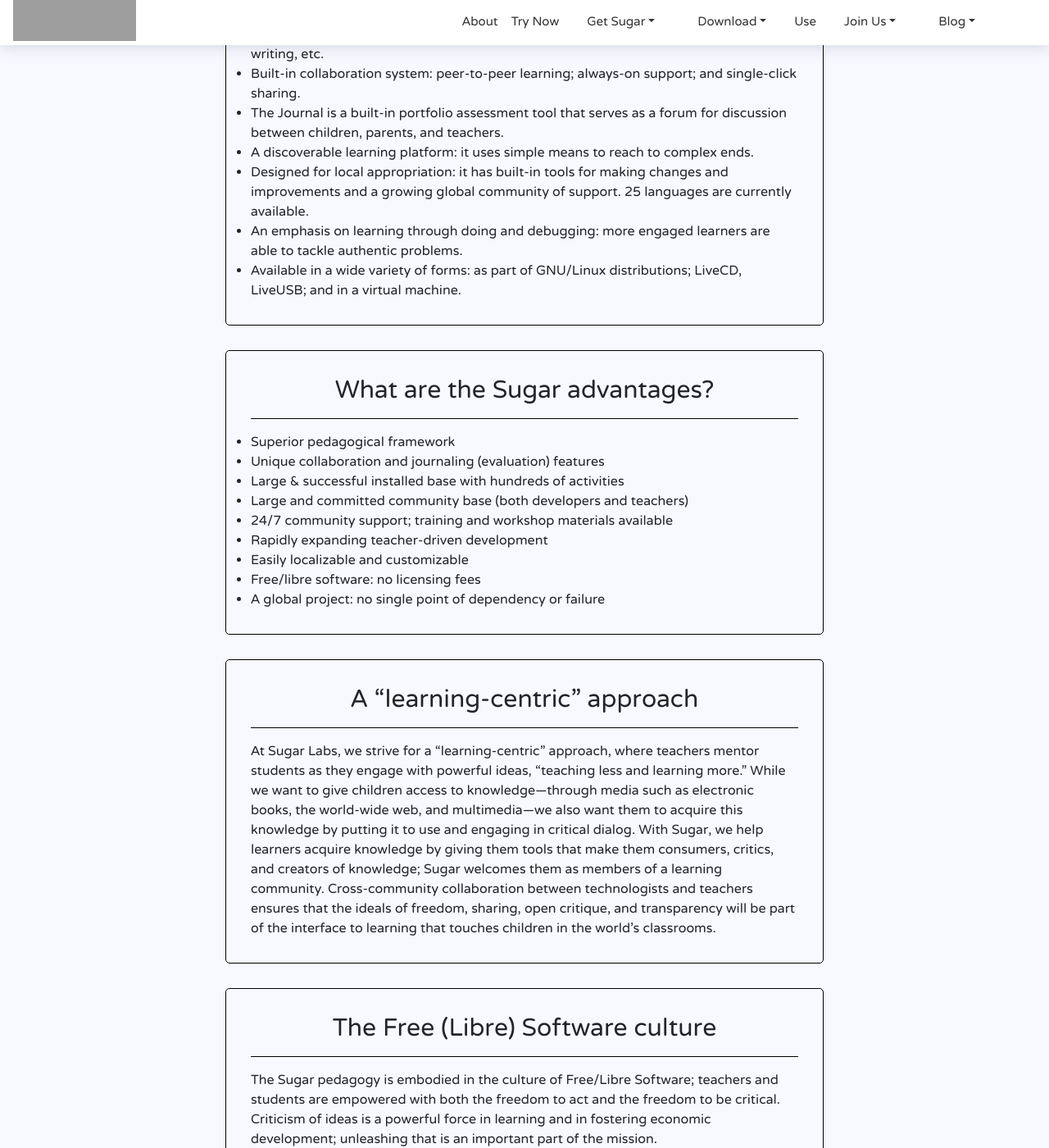
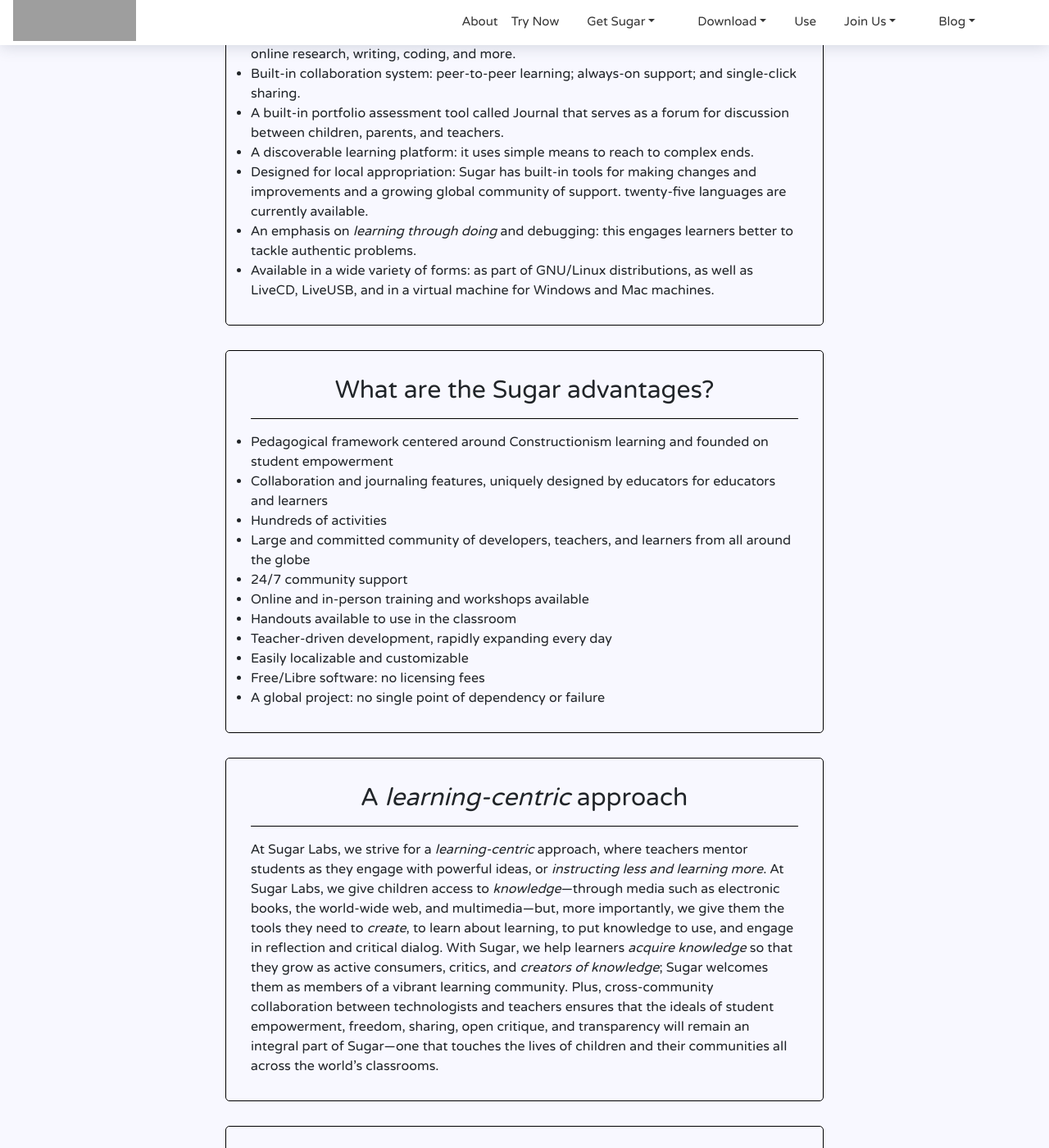
Before and after one commit to sugarlabs/www, a Jekyll site: the page built from more.html, in a window 1280 px wide and 1400 px high, scrolled down 788 px. Shown: the whole window at 82% size. Built offline with Jekyll 4.4.1, drawn with Linux system fonts in a browser that asks for light colours; some of the changed text lies outside the part shown; grey boxes are pictures that could not be loaded.

Commit message:
Copyedits more page (#410)
* It's 2024, y'all! \o/

* Copyedits, suggestions, and comments

* I think we should just use scare quotes when calling a term into question; we need a styleguide; I can help

---------

Co-authored-by: Devin Ulibarri <devin@devinulibarri.com>

```diff
--- a/more.html
+++ b/more.html
@@ -17,25 +17,25 @@ permalink: /more/index.html
                 <div class="row justify-content-center">
                     <div class="col-md-8 col-md-push-2">
                         <div class="border-box customBox" >
-                            <h2 class="text-center">What makes Sugar different?</h2>
+                            <h2 class="text-center">What makes Sugar different?</h2><!--It would be nice to define what we are talking about when we say "Sugar", since we have multiple platforms. For example, is this page dedicated to Sugar as desktop environment, or do we want to make this broader to include web apps, Sugarizer, etc.-->
                             <hr>
                             <ul class="listDiscStyle">
-                                <li  class="listFont" >Sugar facilitates sharing and collaboration: Children can write,
+                                <li  class="listFont" >Sugar facilitates sharing and collaboration: children can write articles,
                                 share books, or make music together with a single mouse-click.</li>
                                 <li class="listFont">Activities, not applications: Sugar activities are applicable
                                 beyond the scope of the classroom and even Sugar itself.</li>
                                 <li class="listFont">Automatic backup of Activity work; no worrying about files or
                                 folders. Sugar’s Journal makes it almost impossible to lose any
                                 data.</li>
-                                <li class="listFont">The Journal records everything you do: It is a place to reflect
+                                <li class="listFont">The Journal records everything you do: it is a place to reflect
                                 upon and evaluate your work.</li>
                                 <li class="listFont">Sugar runs on most computer hardware, including slower machines.</li>
-                                <li class="listFont">Sugar is Free (Libre) Software: It is written in the Python
+                                <li class="listFont">Sugar is Free (Libre) Software: it is written in the Python
                                 language and easily customized.</li>
-                                <li class="listFont">Sugar is documented by its users: It is easy to use and teachers
+                                <li class="listFont">Sugar is documented by its users: it is easy to use, and teachers
                                 worldwide have created a wealth of pedagogical materials for it.</li>
                                 <li class="listFont">Sugar is written by its users: 50% of the updates to our latest
-                                release came directly from our users.</li>
+                                release came directly from our users.</li><!--It would be nice to have a link here, for reference. -->
                             </ul>
                         </div>
                     </div>
@@ -47,20 +47,20 @@ permalink: /more/index.html
                             <hr>
                             <ul class="listDiscStyle">
                                 <li class="listFont">Hundreds of tools for discovery through exploring, expressing, and
-                                sharing: browsing, writing, etc.</li>
+                                sharing through online research, writing, coding, and more.</li>
                                 <li class="listFont">Built-in collaboration system: peer-to-peer learning; always-on
-                                support; and single-click sharing.</li>
-                                <li class="listFont">The Journal is a built-in portfolio assessment tool that serves as
+                                support; and single-click sharing.</li><!-- What is "always-on support"?-->
+                                <li class="listFont">A built-in portfolio assessment tool called Journal that serves as
                                 a forum for discussion between children, parents, and teachers.</li>
                                 <li class="listFont">A discoverable learning platform: it uses simple means to reach to
-                                complex ends.</li>
-                                <li class="listFont">Designed for local appropriation: it has built-in tools for making
-                                changes and improvements and a growing global community of support. 25
+                                complex ends.</li><!--What do we mean by "discoverable"? That we can use the platform to discover ideas? I don't think we mean "easy to find", but it's perhaps not totally obvious.-->
+                                <li class="listFont">Designed for local appropriation: Sugar has built-in tools for making
+                                changes and improvements and a growing global community of support. twenty-five
                                 languages are currently available.</li>
-                                <li class="listFont">An emphasis on learning through doing and debugging: more engaged
-                                learners are able to tackle authentic problems.</li>
+                                <li class="listFont">An emphasis on <em>learning through doing</em> and debugging: this engages
+                                learners better to tackle authentic problems.</li>
                                 <li class="listFont">Available in a wide variety of forms: as part of GNU/Linux
-                                distributions; LiveCD, LiveUSB; and in a virtual machine.</li>
+                                distributions, as well as LiveCD, LiveUSB, and in a virtual machine for Windows and Mac machines.</li>
                             </ul>
                         </div>
                     </div>
@@ -71,14 +71,16 @@ permalink: /more/index.html
                             <h2 class="text-center">What are the Sugar advantages?</h2>
                             <hr>
                             <ul class="listDiscStyle">
-                                <li class="listFont">Superior pedagogical framework</li>
-                                <li class="listFont">Unique collaboration and journaling (evaluation) features</li>
-                                <li class="listFont">Large & successful installed base with hundreds of activities</li>
-                                <li class="listFont">Large and committed community base (both developers and teachers)</li>
-                                <li class="listFont">24/7 community support; training and workshop materials available</li>
-                                <li class="listFont">Rapidly expanding teacher-driven development</li>
+                                <li class="listFont">Pedagogical framework centered around Constructionism learning and founded on student empowerment</li>
+                                <li class="listFont">Collaboration and journaling features, uniquely designed by educators for educators and learners</li>
+                                <li class="listFont">Hundreds of activities</li><!--I didn't understand what we meant by "Large & successful installed base" so I removed it for now-->
+                                <li class="listFont">Large and committed community of developers, teachers, and learners from all around the globe</li><!--Perhaps it would be nice to have numbers here, if possible-->
+                                <li class="listFont">24/7 community support</li><!--What do we mean by this? That we are available by Matrix/IRC?-->
+				<li class="listFont">Online and in-person training and workshops available</li>
+				<li class="listFont">Handouts available to use in the classroom</li>
+                                <li class="listFont">Teacher-driven development, rapidly expanding every day</li>
                                 <li class="listFont">Easily localizable and customizable</li>
-                                <li class="listFont">Free/libre software: no licensing fees</li>
+                                <li class="listFont">Free/Libre software: no licensing fees</li>
                                 <li class="listFont">A global project: no single point of dependency or failure</li>
                             </ul>
                         </div>
@@ -87,10 +89,10 @@ permalink: /more/index.html
                 <div class="row justify-content-center">
                     <div class="col-md-8 col-md-push-2">
                         <div class="border-box customBox" >
-                            <h2 class="text-center">A “learning-centric” approach</h2>
+                            <h2 class="text-center">A <em>learning-centric</em> approach</h2>
                             <hr>
                             <ul>
-                                <li class="listFont">At Sugar Labs, we strive for a “learning-centric” approach, where teachers mentor students as they engage with powerful ideas, “teaching less and learning more.” While we want to give children access to knowledge—through media such as electronic books, the world-wide web, and multimedia—we also want them to acquire this knowledge by putting it to use and engaging in critical dialog. With Sugar, we help learners acquire knowledge by giving them tools that make them consumers, critics, and creators of knowledge; Sugar welcomes them as members of a learning community. Cross-community collaboration between technologists and teachers ensures that the ideals of freedom, sharing, open critique, and transparency will be part of the interface to learning that touches children in the world’s classrooms.</li>
+                                <li class="listFont">At Sugar Labs, we strive for a <i>learning-centric</i> approach, where teachers mentor students as they engage with powerful ideas, or <em>instructing less and learning more</em>. At Sugar Labs, we give children access to <i>knowledge</i>—through media such as electronic books, the world-wide web, and multimedia—but, more importantly, we give them the tools they need to <i>create</i>, to learn about learning, to put knowledge to use, and engage in reflection and critical dialog. With Sugar, we help learners <i>acquire knowledge</i> so that they grow as active consumers, critics, and <i>creators of knowledge</i>; Sugar welcomes them as members of a vibrant learning community. Plus, cross-community collaboration between technologists and teachers ensures that the ideals of student empowerment, freedom, sharing, open critique, and transparency will remain an integral part of Sugar—one that touches the lives of children and their communities all across the world’s classrooms.</li>
                             </ul>
                         </div>
                     </div>
@@ -101,7 +103,7 @@ permalink: /more/index.html
                             <h2 class="text-center">The Free (Libre) Software culture</h2>
                             <hr>
                             <ul >
-                                <li class="listFont">The Sugar pedagogy is embodied in the culture of Free/Libre Software; teachers and students are empowered with both the freedom to act and the freedom to be critical. Criticism of ideas is a powerful force in learning and in fostering economic development; unleashing that is an important part of the mission.</li>
+                                <li class="listFont">The Sugar pedagogy is embodied in the culture of Free/Libre Software; teachers and students are empowered with both the freedom to actively participate and the freedom to be critical. Criticism of ideas is a powerful force in learning, as well as in fostering economic development; unleashing this potential is an important part of our mission.</li>
                             </ul>
                         </div>
                     </div>
```
